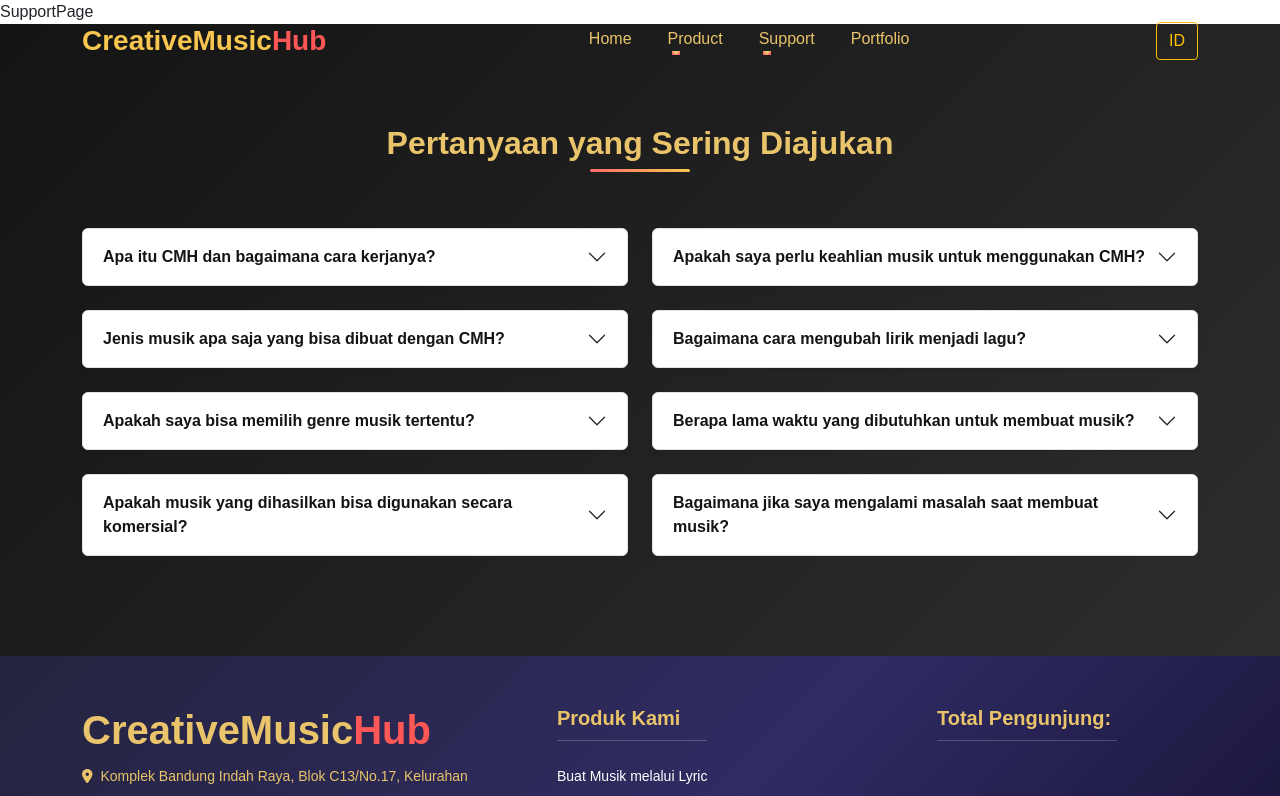
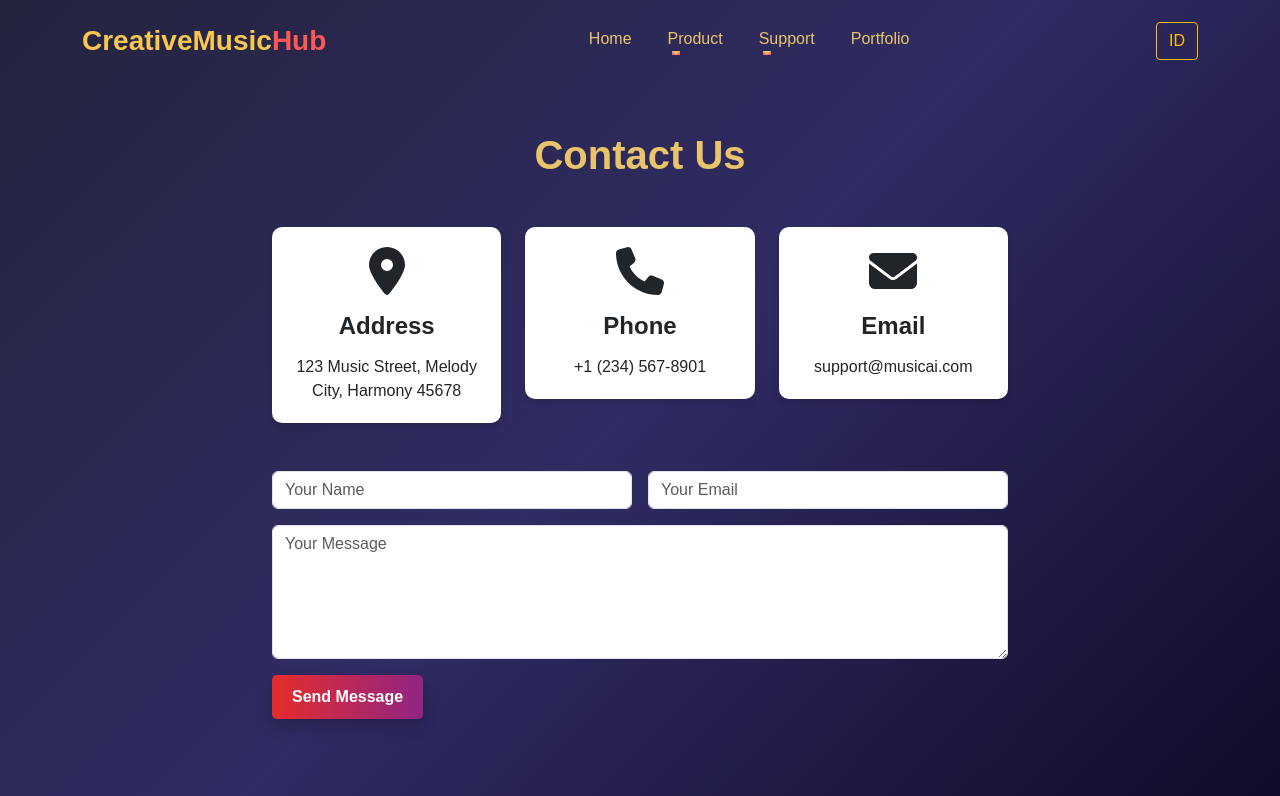
Before and after one commit to Syndrom2211/magang-fikri, a React (Vite) app: page /support in a window 1280 px wide. Shown: the top 796 px of the page. Built offline with nearby package versions, Linux system fonts and the light colour scheme.

Commit message:
add contactUs

```diff
--- /dev/null
+++ b/src/pages/ContactUs.jsx
@@ -0,0 +1,60 @@
+import { Container, Row, Col, Form, Button } from "react-bootstrap";
+import { FontAwesomeIcon } from "@fortawesome/react-fontawesome";
+import { faEnvelope, faPhone, faMapMarkerAlt } from "@fortawesome/free-solid-svg-icons";
+
+const ContactUs = () => {
+  return (
+    <div className="contact-us w-100 min-vh-100 d-flex align-items-center">
+      <Container>
+        <Row className="justify-content-center">
+          <Col md={8} className="text-center">
+            <h1 className="fw-bold mb-5">Contact Us</h1>
+            <Row className="g-4">
+              <Col md={4}>
+                <div className="contact-info">
+                  <FontAwesomeIcon icon={faMapMarkerAlt} size="3x" className="mb-3" />
+                  <h4>Address</h4>
+                  <p>123 Music Street, Melody City, Harmony 45678</p>
+                </div>
+              </Col>
+              <Col md={4}>
+                <div className="contact-info">
+                  <FontAwesomeIcon icon={faPhone} size="3x" className="mb-3" />
+                  <h4>Phone</h4>
+                  <p>+1 (234) 567-8901</p>
+                </div>
+              </Col>
+              <Col md={4}>
+                <div className="contact-info">
+                  <FontAwesomeIcon icon={faEnvelope} size="3x" className="mb-3" />
+                  <h4>Email</h4>
+                  <p>support@musicai.com</p>
+                </div>
+              </Col>
+            </Row>
+            <Form className="mt-5">
+              <Row className="g-3">
+                <Col md={6}>
+                  <Form.Control type="text" placeholder="Your Name" required />
+                </Col>
+                <Col md={6}>
+                  <Form.Control type="email" placeholder="Your Email" required />
+                </Col>
+                <Col md={12}>
+                  <Form.Control as="textarea" rows={5} placeholder="Your Message" required />
+                </Col>
+                <Col md={12} className="text-center">
+                  <Button variant="primary" type="submit" className="cta-button">
+                    Send Message
+                  </Button>
+                </Col>
+              </Row>
+            </Form>
+          </Col>
+        </Row>
+      </Container>
+    </div>
+  );
+};
+
+export default ContactUs;
--- a/src/pages/SupportPage.jsx
+++ b/src/pages/SupportPage.jsx
@@ -1,7 +1,11 @@
+import ContactUs from "./Contactus"; // Adjust the import path as necessary
+
 const SupportPage = () => {
   return (
-    <div>SupportPage</div>
-  )
-}
+    <div>
+      <ContactUs />
+    </div>
+  );
+};
 
-export default SupportPage
+export default SupportPage;
--- a/src/style/main.css
+++ b/src/style/main.css
@@ -777,3 +777,46 @@
   color: #fff ;
   margin-top: 100px;
 }
+
+/* Support */
+.contact-us {
+  background: var(--dark-color);
+  padding: 60px 0;
+}
+
+.contact-info {
+  background: white;
+  padding: 20px;
+  border-radius: 10px;
+  box-shadow: 0 4px 6px rgba(0, 0, 0, 0.1);
+}
+
+.contact-us .text-center h1{
+  padding-top: 50px;
+  color: var(--light-color);
+}
+
+
+.contact-info h4 {
+  margin-bottom: 15px;
+  font-weight: bold;
+}
+
+.contact-info p {
+  margin: 0;
+  font-size: 1rem;
+}
+
+.cta-button {
+  background-color: #007bff;
+  border: none;
+  padding: 10px 20px;
+  color: white;
+  font-size: 1rem;
+  border-radius: 5px;
+  transition: background-color 0.3s ease;
+}
+
+.cta-button:hover {
+  background-color: #0056b3;
+}
```
